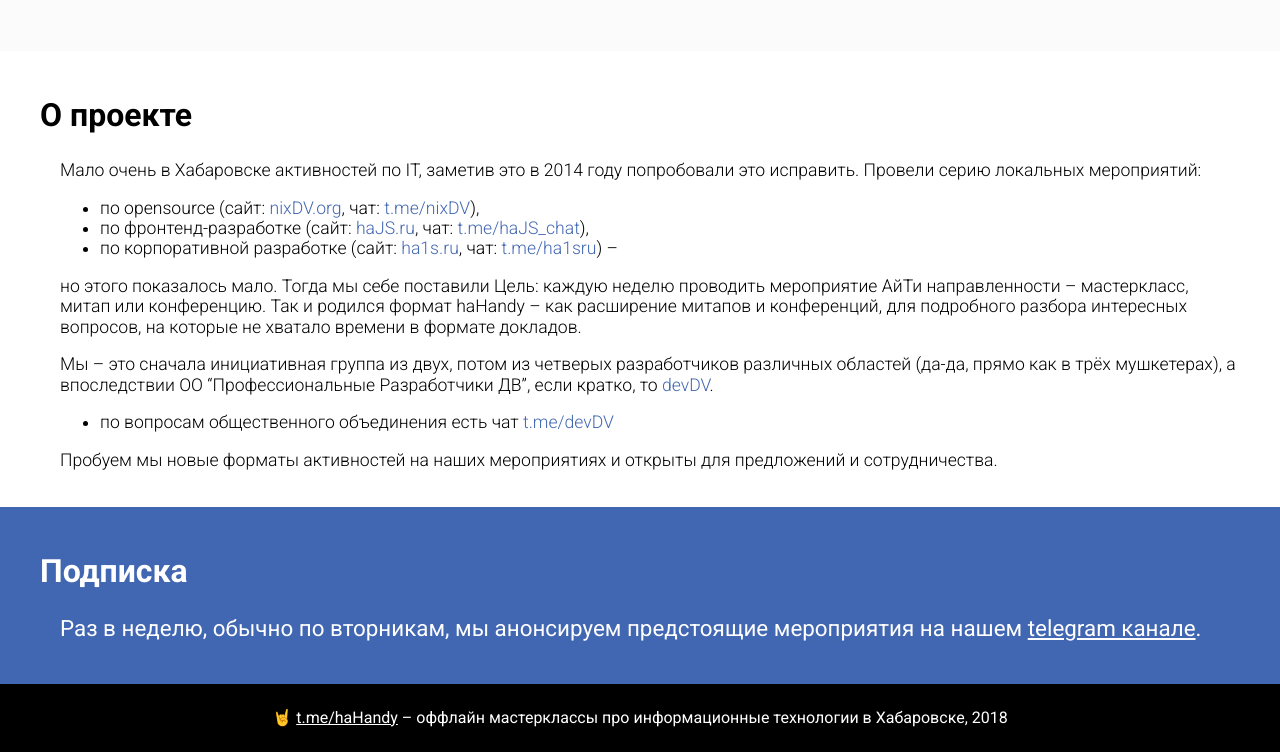
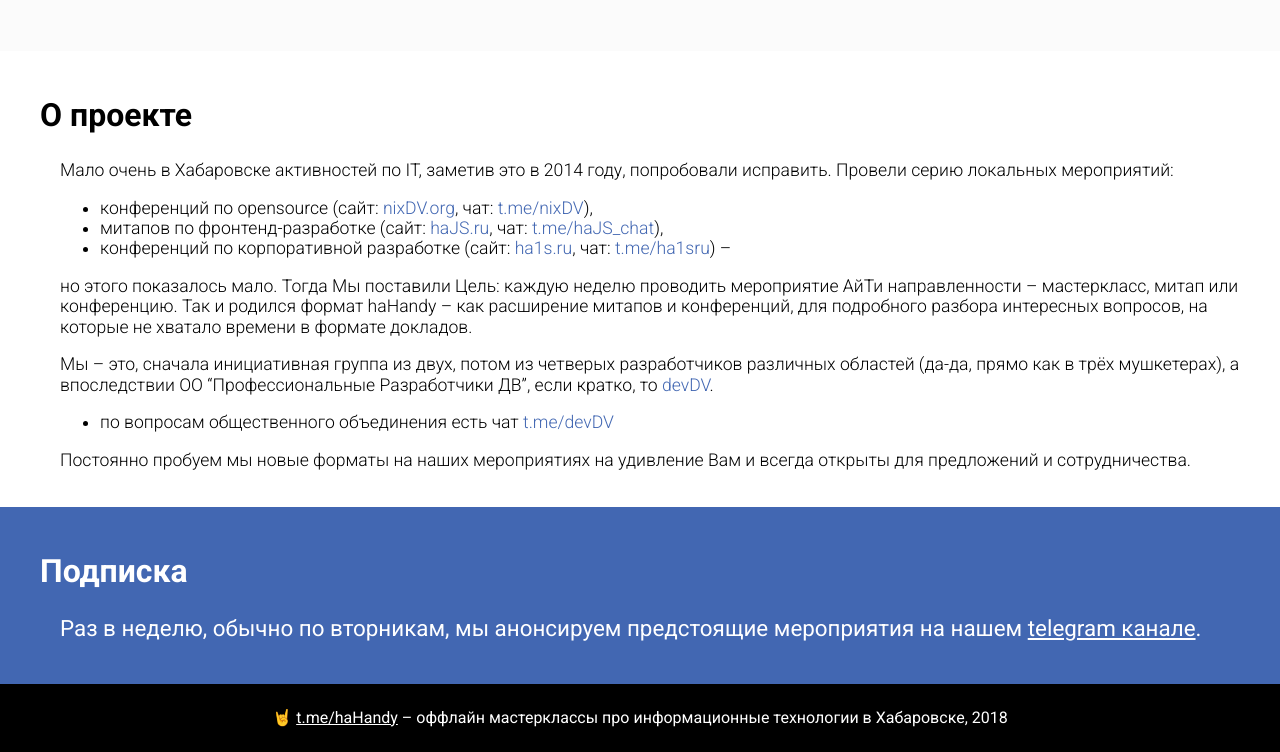
Before and after one commit to devDV/haHandy, a plain HTML site: page index.html in a window 1280 px wide. Shown: the part 2091-2843 px from the top of the page. Drawn offline with Linux system fonts and the light colour scheme.

Commit message:
исправление ошибок в about

```diff
--- a/index.html
+++ b/index.html
@@ -234,18 +234,18 @@
           <div class="about__inner">
               <h2 class="about__title">О проекте</h2>
               <div class="about__description">
-              	<p>Мало очень в Хабаровске активностей по IT, заметив это в 2014 году попробовали это исправить. Провели серию локальных мероприятий:</p>
+              	<p>Мало очень в Хабаровске активностей по IT, заметив это в 2014 году, попробовали исправить. Провели серию локальных мероприятий:</p>
 			  	<ul>
-		          <li>по opensource (сайт: <a target="_blank" href="https://nixdv.org">nixDV.org</a>, чат: <a target="_blank" href="https://t.me/nixdv">t.me/nixDV</a>),</li>
-	              <li>по фронтенд-разработке (сайт: <a target="_blank" href="https://hajs.ru">haJS.ru</a>, чат: <a target="_blank" href="https://t.me/hajs_chat">t.me/haJS_chat</a>),</li>
-	              <li>по корпоративной разработке (сайт: <a target="_blank" href="https://ha1s.ru">ha1s.ru</a>, чат: <a target="_blank" href="https://t.me/ha1sru">t.me/ha1sru</a>) –</li>
+		          <li>конференций по opensource (сайт: <a target="_blank" href="https://nixdv.org">nixDV.org</a>, чат: <a target="_blank" href="https://t.me/nixdv">t.me/nixDV</a>),</li>
+	              <li>митапов по фронтенд-разработке (сайт: <a target="_blank" href="https://hajs.ru">haJS.ru</a>, чат: <a target="_blank" href="https://t.me/hajs_chat">t.me/haJS_chat</a>),</li>
+	              <li>конференций по корпоративной разработке (сайт: <a target="_blank" href="https://ha1s.ru">ha1s.ru</a>, чат: <a target="_blank" href="https://t.me/ha1sru">t.me/ha1sru</a>) –</li>
 	          	</ul>
-			  	<p>но этого показалось мало. Тогда мы себе поставили Цель: каждую неделю проводить мероприятие АйТи направленности – мастеркласс, митап или конференцию. Так и родился формат haHandy – как расширение митапов и конференций, для подробного разбора интересных вопросов, на которые не хватало времени в формате докладов.</p>
-			  	<p>Мы – это сначала инициативная группа из двух, потом из четверых разработчиков различных областей (да-да, прямо как в трёх мушкетерах), а впоследствии ОО “Профессиональные Разработчики ДВ”, если кратко, то <a target="_blank" href="https://devdv.ru">devDV</a>.</p>
+			  	<p>но этого показалось мало. Тогда Мы поставили Цель: каждую неделю проводить мероприятие АйТи направленности – мастеркласс, митап или конференцию. Так и родился формат haHandy – как расширение митапов и конференций, для подробного разбора интересных вопросов, на которые не хватало времени в формате докладов.</p>
+			  	<p>Мы – это, сначала инициативная группа из двух, потом из четверых разработчиков различных областей (да-да, прямо как в трёх мушкетерах), а впоследствии ОО “Профессиональные Разработчики ДВ”, если кратко, то <a target="_blank" href="https://devdv.ru">devDV</a>.</p>
 	            <ul>
 	              <li>по вопросам общественного объединения есть чат <a target="_blank" href="https://t.me/devdv">t.me/devDV</a></li>
 	            </ul>
-	            <p>Пробуем мы новые форматы активностей на наших мероприятиях и открыты для предложений и сотрудничества.</p>
+	            <p>Постоянно пробуем мы новые форматы на наших мероприятиях на удивление Вам и всегда открыты для предложений и сотрудничества.</p>
               </div>
           </div><!-- /about__inner -->
       </section><!-- /about -->
```
